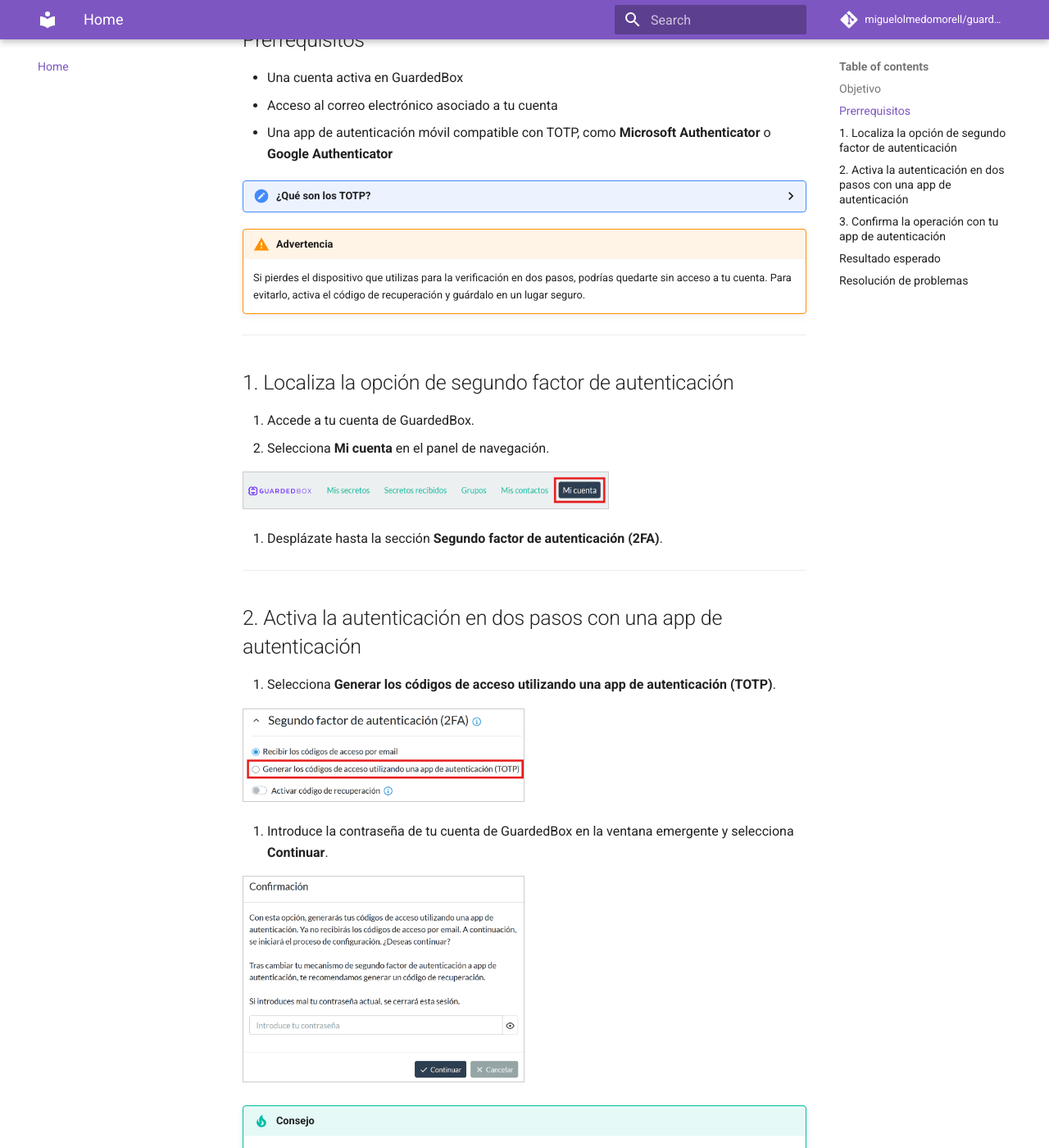
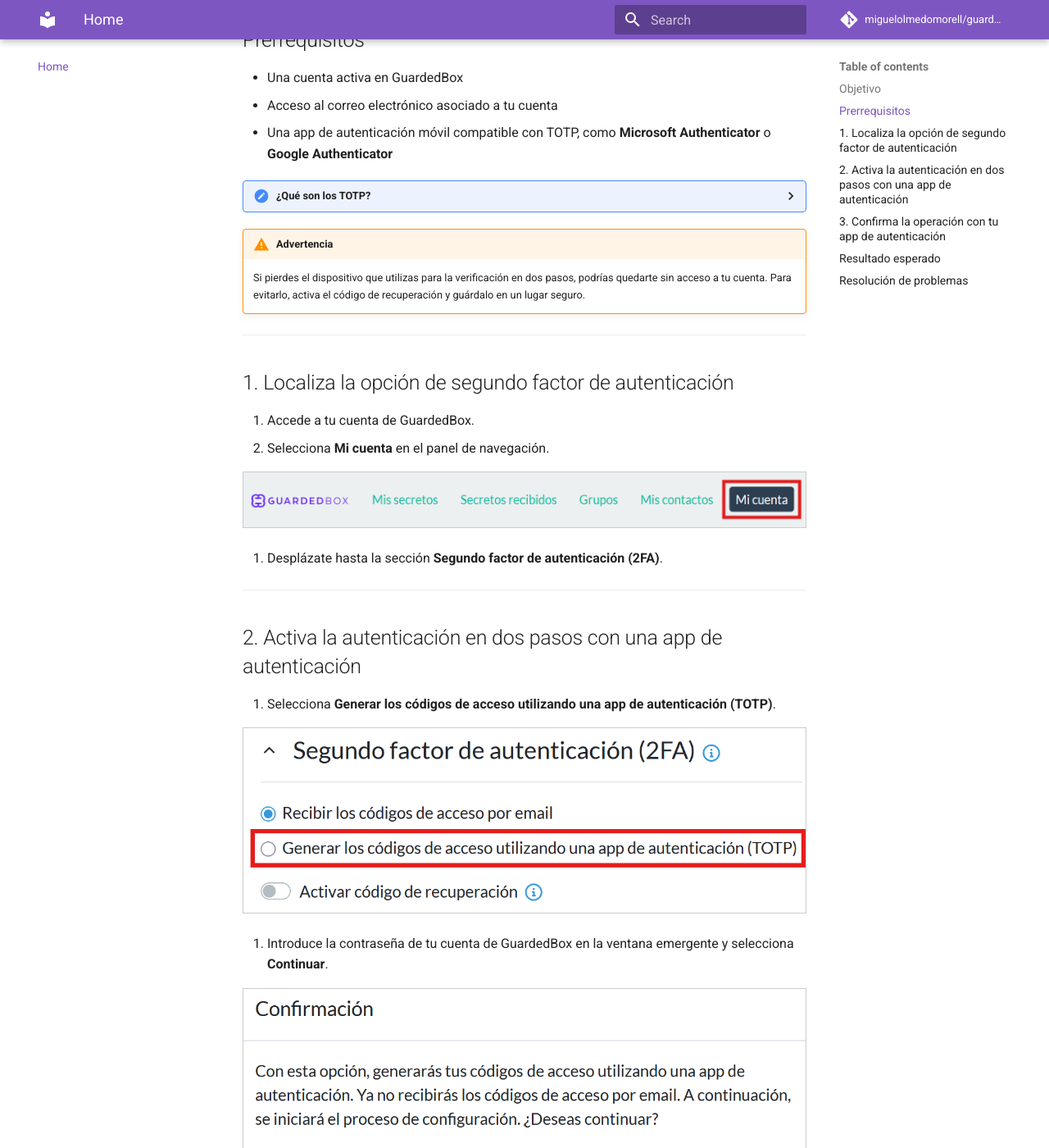
Before and after one commit to MiguelOlmedoMorell/guardedbox-test, an MkDocs documentation site: the page built from docs/index.md, in a window 1280 px wide and 1400 px high, scrolled down 422 px. Shown: the whole window at 82% size. Built offline with MkDocs 1.6.1 and Material for MkDocs 9.7.7, drawn with Linux system fonts in a browser that asks for light colours; comment, search, counter and statistics services are not loaded; some of the changed text lies outside the part shown.

Commit message:
Corrections

```diff
--- a/docs/index.md
+++ b/docs/index.md
@@ -15,7 +15,7 @@ Este procedimiento no modifica tu contraseña ni tus secretos almacenados.
 <details>
 <summary>¿Qué son los TOTP?</summary>
 
-Los TOTP, o *Time-based One-time Password*, son códigos numéricos temporales que cambian cada pocos segundos y se utilizan como segundo factor de autenticación para aumentar la seguridad.
+Los TOTP, o Time-based One-time Password, son códigos numéricos temporales que cambian cada pocos segundos y se utilizan como segundo factor de autenticación para aumentar la seguridad.
 </details>
 
 !!! warning "Advertencia"
@@ -28,7 +28,7 @@ Los TOTP, o *Time-based One-time Password*, son códigos numéricos temporales q
 1. Accede a tu cuenta de GuardedBox.
 2. Selecciona **Mi cuenta** en el panel de navegación.
 
-<img src="images/mi-cuenta.png" width="65%" style="border: 1px solid #ccc;" alt="Sección Mi cuenta">
+<img src="images/mi-cuenta.png" style="border: 1px solid #ccc;" alt="Sección Mi cuenta">
 
 3. Desplázate hasta la sección **Segundo factor de autenticación (2FA)**.
 
@@ -38,21 +38,21 @@ Los TOTP, o *Time-based One-time Password*, son códigos numéricos temporales q
 
 1. Selecciona **Generar los códigos de acceso utilizando una app de autenticación (TOTP)**.
 
-<img src="images/2FA.png" width="50%" style="border: 1px solid #ccc;" alt="Opción para generar los códigos de acceso utilizando una app de autenticación (TOTP)">
+<img src="images/2FA.png" style="border: 1px solid #ccc;" alt="Opción para generar los códigos de acceso utilizando una app de autenticación (TOTP)">
 
-2. Introduce la contraseña de tu cuenta de GuardedBox en la ventana emergente y selecciona **Continuar**.
+1. Introduce la contraseña de tu cuenta de GuardedBox en la ventana emergente y selecciona **Continuar**.
 
-<img src="images/confirmation.png" width="50%" style="border: 1px solid #ccc;" alt="Ventana de confirmación">
+<img src="images/confirmation.png" style="border: 1px solid #ccc;" alt="Ventana de confirmación">
 
 !!! tip "Consejo"
     Después de activar la autenticación con app, te recomendamos generar un código de recuperación.
 
-<img src="images/codigo-recuperacion.png" width="50%" style="border: 1px solid #ccc;" alt="Activar código de recuperación">
+<img src="images/codigo-recuperacion.png" style="border: 1px solid #ccc;" alt="Activar código de recuperación">
 
 <details>
 <summary>¿Qué es un código de recuperación?</summary>
 
-Un código de recuperación es un código de un solo uso que permite acceder a tu cuenta si no tienes disponible el dispositivo utilizado para la autenticación.
+Un código de un solo uso que permite acceder a tu cuenta si no tienes disponible el dispositivo utilizado para la autenticación.
 </details>
 
 ---
@@ -64,7 +64,7 @@ Un código de recuperación es un código de un solo uso que permite acceder a t
 3. Introduce el código generado por tu app de autenticación.
 4. Selecciona **Continuar**.
 
-<img src="images/codigo-qr.png" width="50%" style="border: 1px solid #ccc;" alt="Ventana de confirmación">
+<img src="images/codigo-qr.png" style="border: 1px solid #ccc;" alt="Ventana de confirmación">
 
 !!! warning "Advertencia"
     El código generado por la app solo es válido durante unos segundos. Después se generará uno nuevo.
@@ -97,19 +97,19 @@ A partir de este momento:
 
 1. Selecciona el icono de engranaje a la derecha de **Generar los códigos de acceso utilizando una app de autenticación (TOTP)**.
 
-<img src="images/reconfigurar.png" width="50%" style="border: 1px solid #ccc;" alt="Reconfigurar la autenticación en dos pasos con una app de autenticación">
+<img src="images/reconfigurar.png" style="border: 1px solid #ccc;" alt="Reconfigurar la autenticación en dos pasos con una app de autenticación">
 
-2. Repite el proceso desde el paso **2. Activa la autenticación en dos pasos con una app de autenticación**.
+1. Repite el proceso desde el paso **2. Activa la autenticación en dos pasos con una app de autenticación**.
 
 !!! danger "Quiero volver a utilizar el email como segundo factor de autenticación"
     Para volver a utilizar el email:
 
 1. Selecciona **Recibir los códigos de acceso por email**.
 
-<img src="images/acceso_por_email.png" width="50%" style="border: 1px solid #ccc;" alt="Recibir los códigos de acceso por email">
+<img src="images/acceso_por_email.png" style="border: 1px solid #ccc;" alt="Recibir los códigos de acceso por email">
 
-2. Introduce la contraseña de tu cuenta de GuardedBox en la ventana emergente.
-3. Selecciona **Continuar**.
+1. Introduce la contraseña de tu cuenta de GuardedBox en la ventana emergente.
+2. Selecciona **Continuar**.
 
 GuardedBox mostrará una ventana de confirmación indicando que la configuración se ha completado correctamente.
 
```
